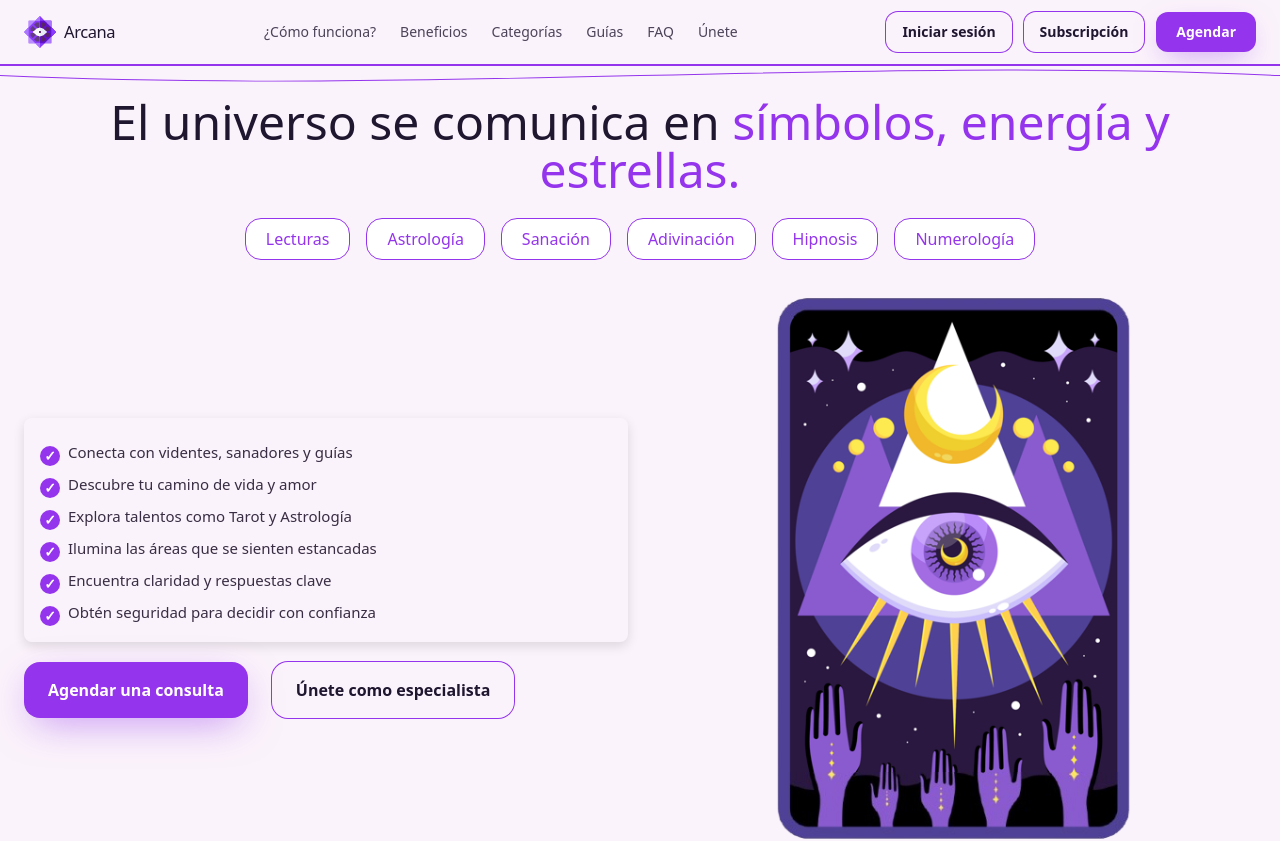
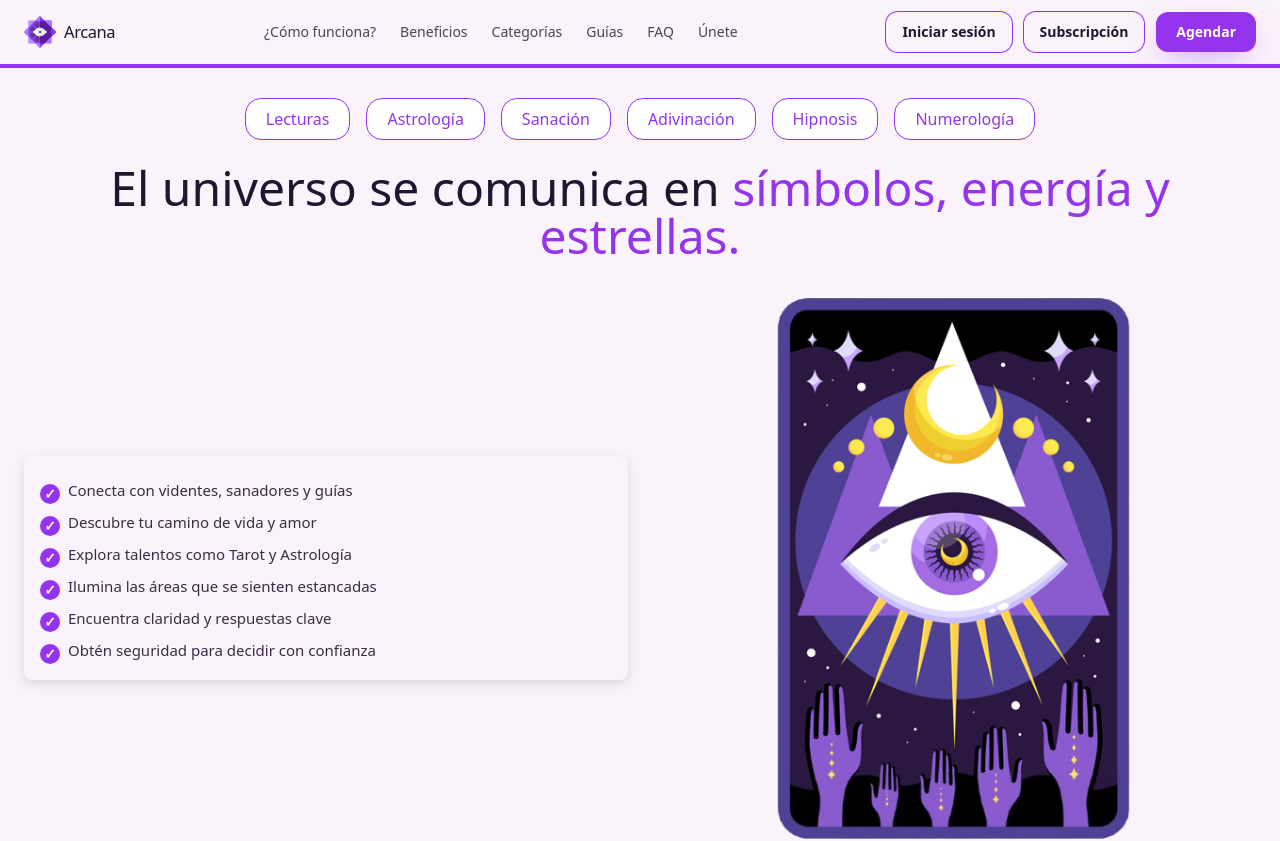
Before and after one commit to arcana302-art/arcana-v2, a Next.js app: page / in a window 1280 px wide. Shown: the top 841 px of the page. Built offline with nearby package versions, Linux system fonts and the light colour scheme.

Commit message:
Update Hero.tsx

```diff
--- a/app/components/Hero.tsx
+++ b/app/components/Hero.tsx
@@ -5,9 +5,7 @@ import Link from 'next/link';
 import { useMemo } from 'react';
 
 const HERO_IMG = '/brand/hero-card-eye.png';
-const CLOUD_IMG = '/brand/Nube1.png';
 const BTN_PURPLE = '#9434ec';
-const LIGHT_PURPLE = '#c9a6ff';
 
 export default function Hero() {
   const talents = useMemo(
@@ -22,32 +20,22 @@ export default function Hero() {
     []
   );
 
+  const bullets = [
+    'Conecta con videntes, sanadores y guías',
+    'Descubre tu camino de vida y amor',
+    'Explora talentos como Tarot y Astrología',
+    'Ilumina las áreas que se sienten estancadas',
+    'Encuentra claridad y respuestas clave',
+    'Obtén seguridad para decidir con confianza',
+  ];
+
   return (
-    <section className="relative overflow-hidden bg-[#FBF3FB] pt-8 pb-12 sm:pb-16">
-      {/* Línea divisoria curva */}
-      <svg
-        className="absolute left-0 right-0 top-0 w-full h-6 text-[#9434ec] z-[1]"
-        viewBox="0 0 1440 50"
-        fill="none"
-        xmlns="http://www.w3.org/2000/svg"
-        preserveAspectRatio="none"
-      >
-        <path
-          d="M0,20 C480,60 960,-20 1440,20"
-          stroke="currentColor"
-          strokeWidth="2"
-          fill="transparent"
-        />
-      </svg>
+    <section className="relative overflow-hidden bg-[#FBF3FB] pt-6 sm:pt-8 pb-12 sm:pb-14">
+      {/* Línea divisoria moderna */}
+      <div className="absolute left-0 right-0 top-0 h-[2px] bg-[#9434ec] z-[1]" />
 
       <div className="relative z-10 mx-auto max-w-7xl px-6">
-        {/* TITLE */}
-        <h1 className="text-3xl sm:text-5xl leading-snug text-center font-normal text-[#1f1630] mb-6">
-          El universo se comunica en{' '}
-          <span className="text-[#9434ec]">símbolos, energía y estrellas.</span>
-        </h1>
-
-        {/* TALENTS */}
+        {/* TALENTS - arriba del título */}
         <nav
           aria-label="Talentos"
           className="flex flex-wrap justify-center gap-3 sm:gap-4 mb-6"
@@ -63,18 +51,17 @@ export default function Hero() {
           ))}
         </nav>
 
+        {/* TITLE */}
+        <h1 className="text-3xl sm:text-5xl leading-snug text-center font-normal text-[#1f1630] mb-6">
+          El universo se comunica en{' '}
+          <span className="text-[#9434ec]">símbolos, energía y estrellas.</span>
+        </h1>
+
         {/* LEFT: BULLETS */}
         <div className="grid grid-cols-12 gap-6 items-center">
           <div className="col-span-12 lg:col-span-6">
             <div className="bullets-grid p-4 shadow-bullets rounded-lg bg-transparent relative z-10">
-              {[
-                'Conecta con videntes, sanadores y guías',
-                'Descubre tu camino de vida y amor',
-                'Explora talentos como Tarot y Astrología',
-                'Ilumina las áreas que se sienten estancadas',
-                'Encuentra claridad y respuestas clave',
-                'Obtén seguridad para decidir con confianza',
-              ].map((item, idx) => (
+              {bullets.map((item, idx) => (
                 <div key={idx} className="flex items-start gap-2 mt-2">
                   <span className="flex-shrink-0 mt-1 h-5 w-5 flex items-center justify-center rounded-full bg-[#9434ec] text-white text-sm font-bold">
                     ✓
@@ -82,26 +69,6 @@ export default function Hero() {
                   <span className="bullet-text text-[#22172f]/90">{item}</span>
                 </div>
               ))}
-            </div>
-
-            {/* CTA DESKTOP */}
-            <div className="hidden lg:flex lg:gap-6 mt-5">
-              <a
-                href="#"
-                className="inline-flex items-center justify-center rounded-2xl px-6 h-14 text-white text-base font-semibold"
-                style={{
-                  backgroundColor: BTN_PURPLE,
-                  boxShadow: '0 12px 40px -10px rgba(148,52,236,0.55)',
-                }}
-              >
-                Agendar una consulta
-              </a>
-              <a
-                href="#"
-                className="inline-flex items-center justify-center rounded-2xl px-6 h-14 text-[#1f1630] font-semibold bg-transparent ring-1 ring-[#9434ec] hover:bg-[#9434ec]/10 transition"
-              >
-                Únete como especialista
-              </a>
             </div>
           </div>
 
@@ -122,7 +89,6 @@ export default function Hero() {
       </div>
 
       <style jsx>{`
-        /* Bullets recuadro */
         .shadow-bullets {
           box-shadow: 0 4px 12px rgba(0, 0, 0, 0.12);
         }
```
